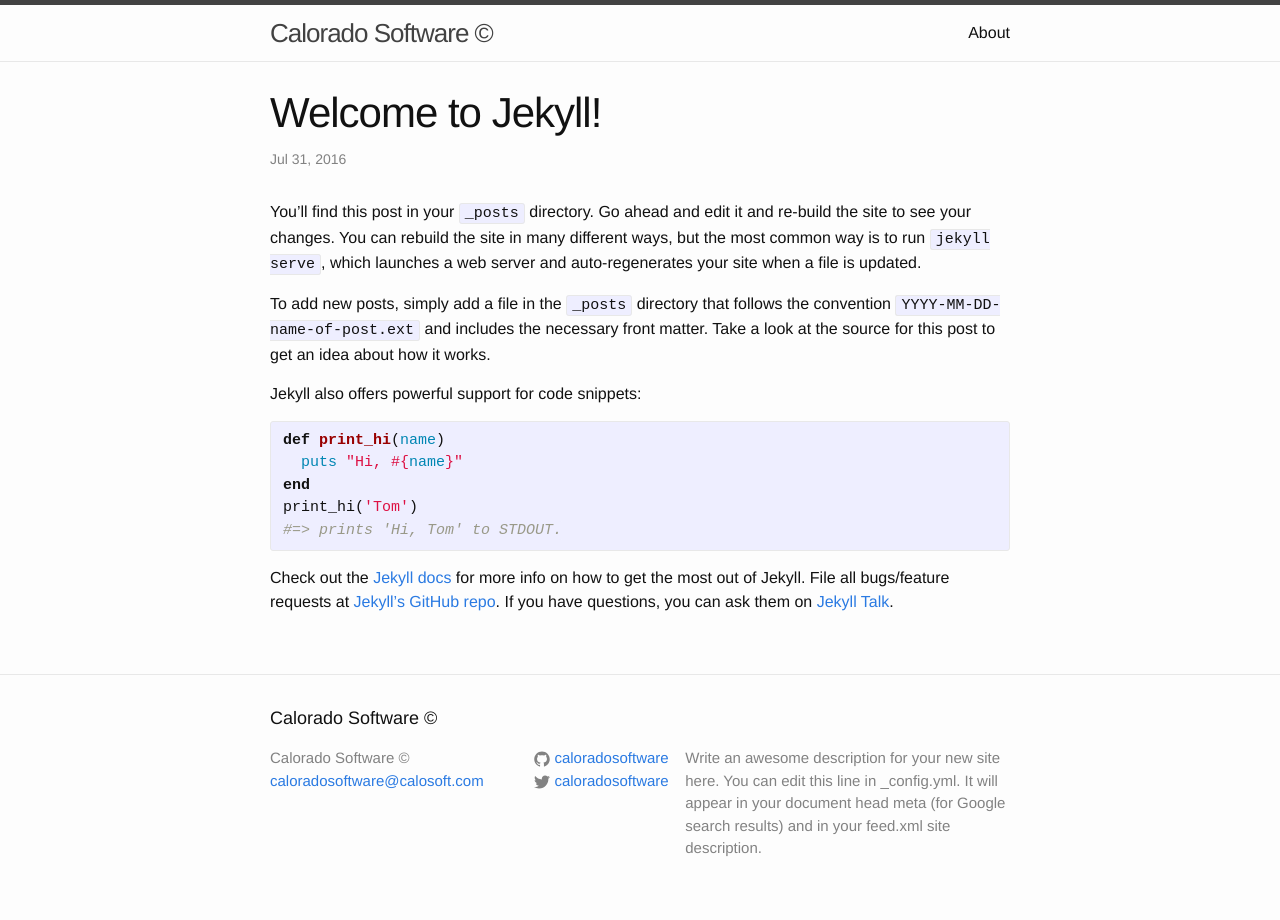
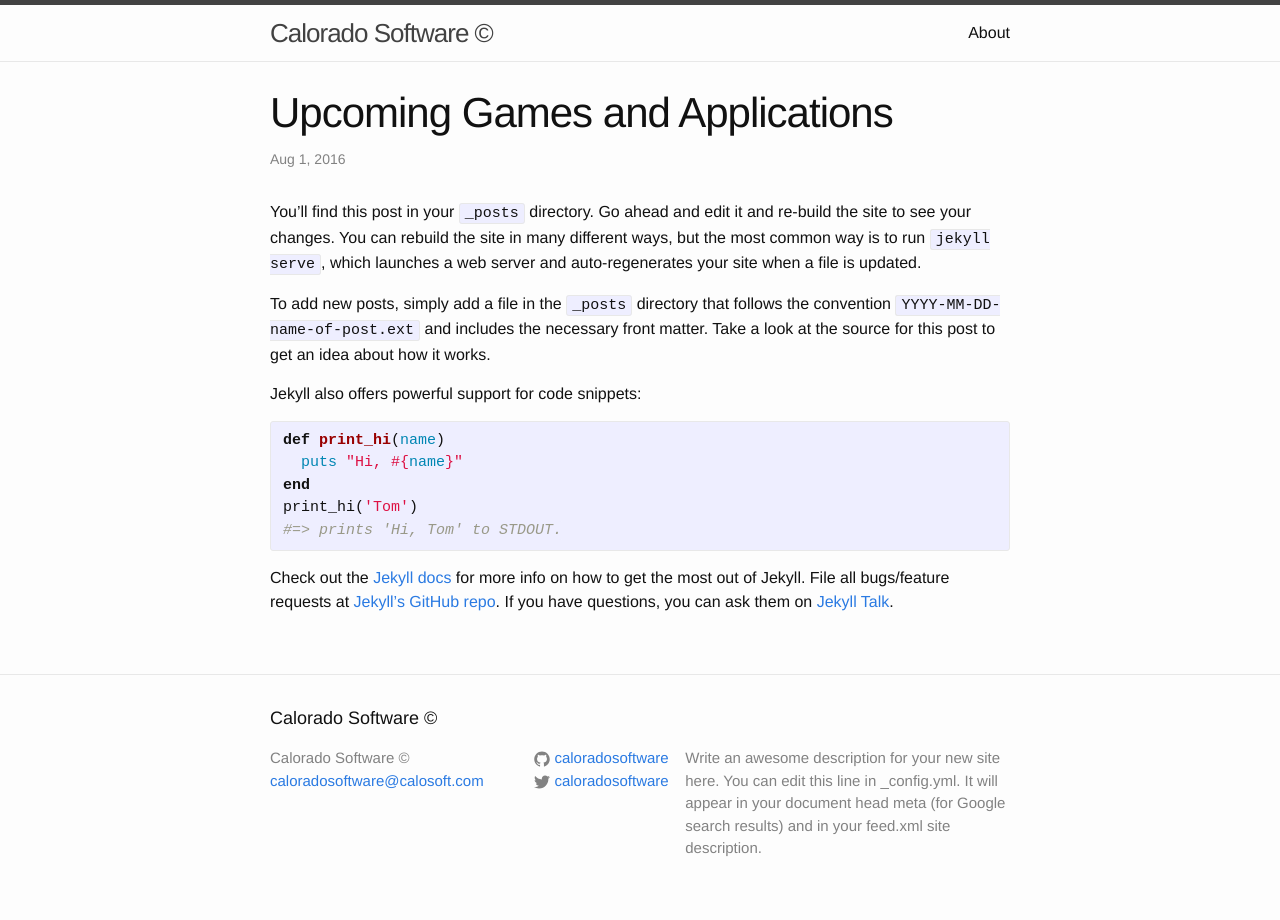
Before and after one commit to jwyazuardi/mug, a Jekyll site: the page built from _posts/2016-07-31-welcome-to-jekyll.markdown, in a window 1280 px wide. Built offline with Jekyll 4.4.1, drawn with Linux system fonts in a browser that asks for light colours.

Commit message:
Update 2016-07-31-welcome-to-jekyll.markdown

```diff
--- a/_posts/2016-07-31-welcome-to-jekyll.markdown
+++ b/_posts/2016-07-31-welcome-to-jekyll.markdown
@@ -1,7 +1,7 @@
 ---
 layout: post
-title:  "Welcome to Jekyll!"
-date:   2016-07-31 21:40:51 +0800
+title:  "Upcoming Games and Applications"
+date:   August 2016
 categories: jekyll update
 ---
 You’ll find this post in your `_posts` directory. Go ahead and edit it and re-build the site to see your changes. You can rebuild the site in many different ways, but the most common way is to run `jekyll serve`, which launches a web server and auto-regenerates your site when a file is updated.
```
